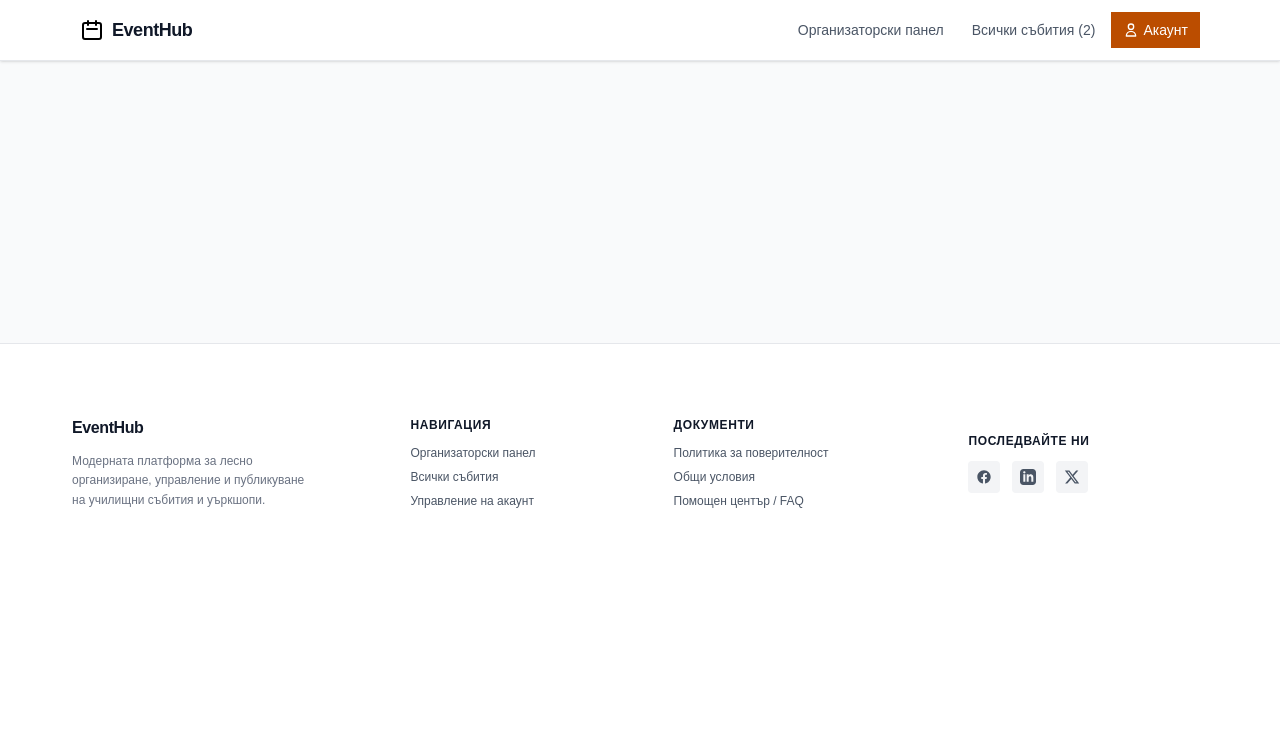
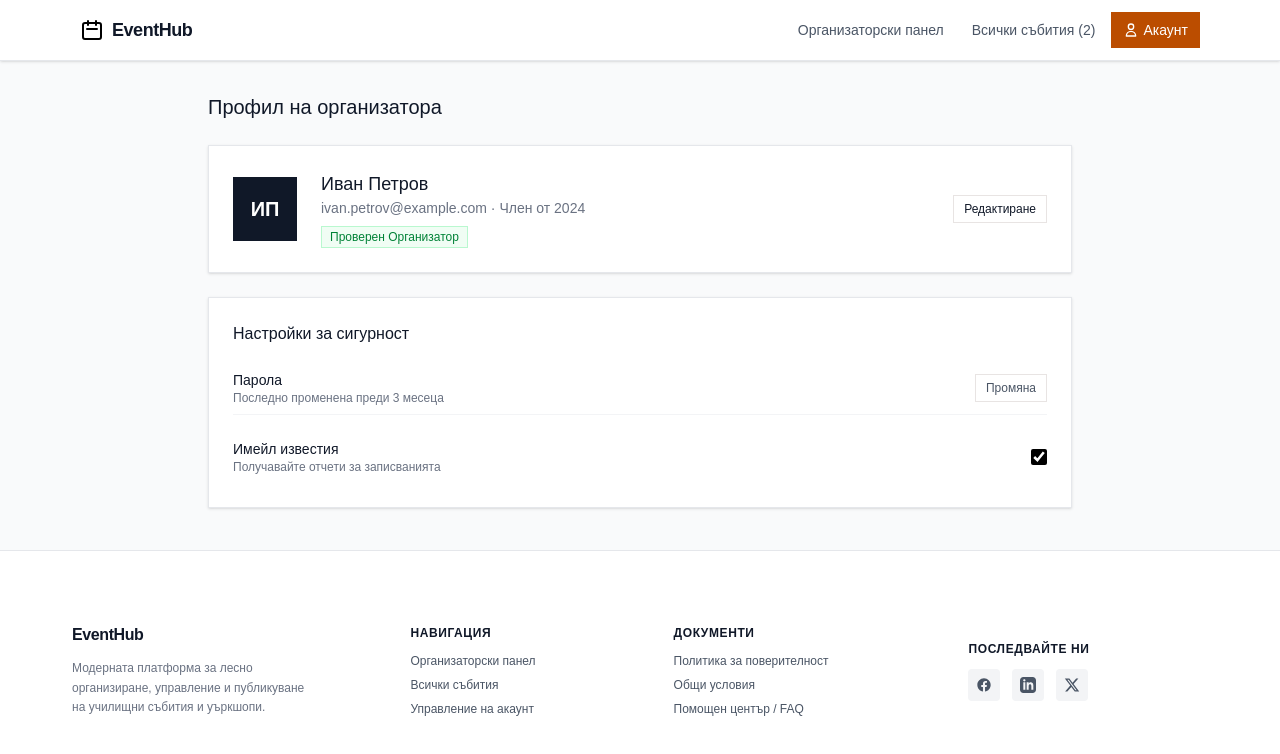
Before and after one commit to hefest2026/hefest-frontend, a React (Vite) app: page /hefest-frontend/events/manager in a window 1280 px wide. Both pictures are taken after a click on the button "Акаунт". Shown: the top 754 px of the page. Built offline with nearby package versions, Linux system fonts and the light colour scheme.

Commit message:
feat: Account Tab
HEF-36

```diff
--- /dev/null
+++ b/src/components/common/account-tab.tsx
@@ -0,0 +1,94 @@
+import { Button } from "@/components/ui/button"
+
+export const AccountTab = () => {
+  return (
+    <div className="space-y-6">
+      <h2 className="text-xl font-medium text-gray-900">
+        Профил на организатора
+      </h2>
+
+      {/* User Info Card */}
+      <div className="flex flex-col items-center gap-6 border border-gray-200 bg-white p-6 shadow-sm sm:flex-row">
+        <div className="flex h-16 w-16 items-center justify-center bg-gray-900 text-xl font-semibold text-white">
+          ИП
+        </div>
+        <div className="flex-1 text-center sm:text-left">
+          <h3 className="text-lg font-medium text-gray-900">Иван Петров</h3>
+          <p className="text-sm text-gray-500">
+            ivan.petrov@example.com · Член от 2024
+          </p>
+          <span className="mt-2 inline-block border border-green-200 bg-green-50 px-2 py-0.5 text-xs font-medium text-green-700">
+            Проверен Организатор
+          </span>
+        </div>
+        <Button variant="outline" size="sm">
+          Редактиране
+        </Button>
+      </div>
+
+      {/* Quick Stats Grid
+            <div className="grid grid-cols-1 gap-4 sm:grid-cols-3">
+              <div className="border border-gray-200 bg-white p-5 text-center shadow-sm">
+                <div className="text-2xl font-bold text-gray-900">
+                  {draftEvents.length}
+                </div>
+                <div className="mt-1 text-xs font-medium tracking-wider text-gray-500 uppercase">
+                  Чернови събития
+                </div>
+              </div>
+              <div className="border border-gray-200 bg-white p-5 text-center shadow-sm">
+                <div className="text-2xl font-bold text-gray-900">
+                  {publishedEvents.length}
+                </div>
+                <div className="mt-1 text-xs font-medium tracking-wider text-gray-500 uppercase">
+                  Активни събития
+                </div>
+              </div>
+              <div className="border border-gray-200 bg-white p-5 text-center shadow-sm">
+                <div className="text-2xl font-bold text-gray-900">
+                  {publishedEvents.reduce(
+                    (acc, curr) => acc + curr.capacity,
+                    0
+                  )}
+                </div>
+                <div className="mt-1 text-xs font-medium tracking-wider text-gray-500 uppercase">
+                  Общ капацитет
+                </div>
+              </div>
+            </div> */}
+
+      {/* Account Settings Placeholder */}
+      <div className="border border-gray-200 bg-white p-6 shadow-sm">
+        <h4 className="mb-4 text-base font-medium text-gray-900">
+          Настройки за сигурност
+        </h4>
+        <div className="space-y-4 text-sm text-gray-600">
+          <div className="flex items-center justify-between border-b border-gray-100 py-2">
+            <div>
+              <p className="font-medium text-gray-900">Парола</p>
+              <p className="text-xs text-gray-500">
+                Последно променена преди 3 месеца
+              </p>
+            </div>
+            <Button variant="outline" size="sm">
+              Промяна
+            </Button>
+          </div>
+          <div className="flex items-center justify-between py-2">
+            <div>
+              <p className="font-medium text-gray-900">Имейл известия</p>
+              <p className="text-xs text-gray-500">
+                Получавайте отчети за записванията
+              </p>
+            </div>
+            <input
+              type="checkbox"
+              defaultChecked
+              className="h-4 w-4 border-gray-300 accent-black"
+            />
+          </div>
+        </div>
+      </div>
+    </div>
+  )
+}
--- a/src/components/organizer part/event-manager.tsx
+++ b/src/components/organizer part/event-manager.tsx
@@ -1,6 +1,7 @@
 import { useState } from "react"
 import { Button } from "@/components/ui/button"
 import { PublishConfirmation } from "../organizer part/event-confirmation"
+import { AccountTab } from "../common/account-tab"
 import { EventOrganizerPanel } from "../organizer part/event-draft"
 
 interface BaseEvent {
@@ -328,7 +329,7 @@ export const EventManager = () => {
         )}
 
         {/* TAB 3: ACCOUNT TAB */}
-        {activeTab === "account" && <div />}
+        {activeTab === "account" && <AccountTab />}
       </main>
 
       {/* 2. FOOTER */}
```
